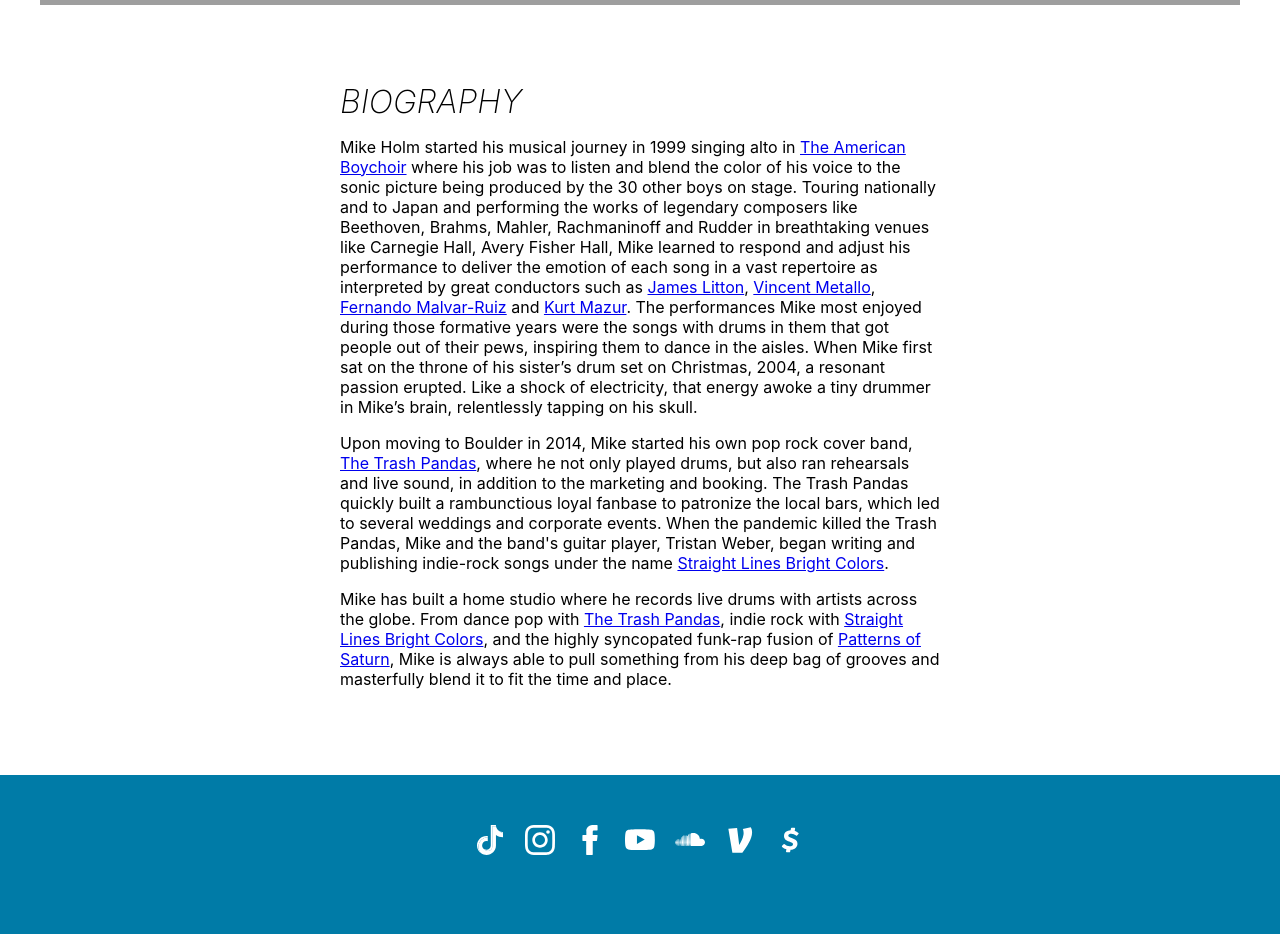
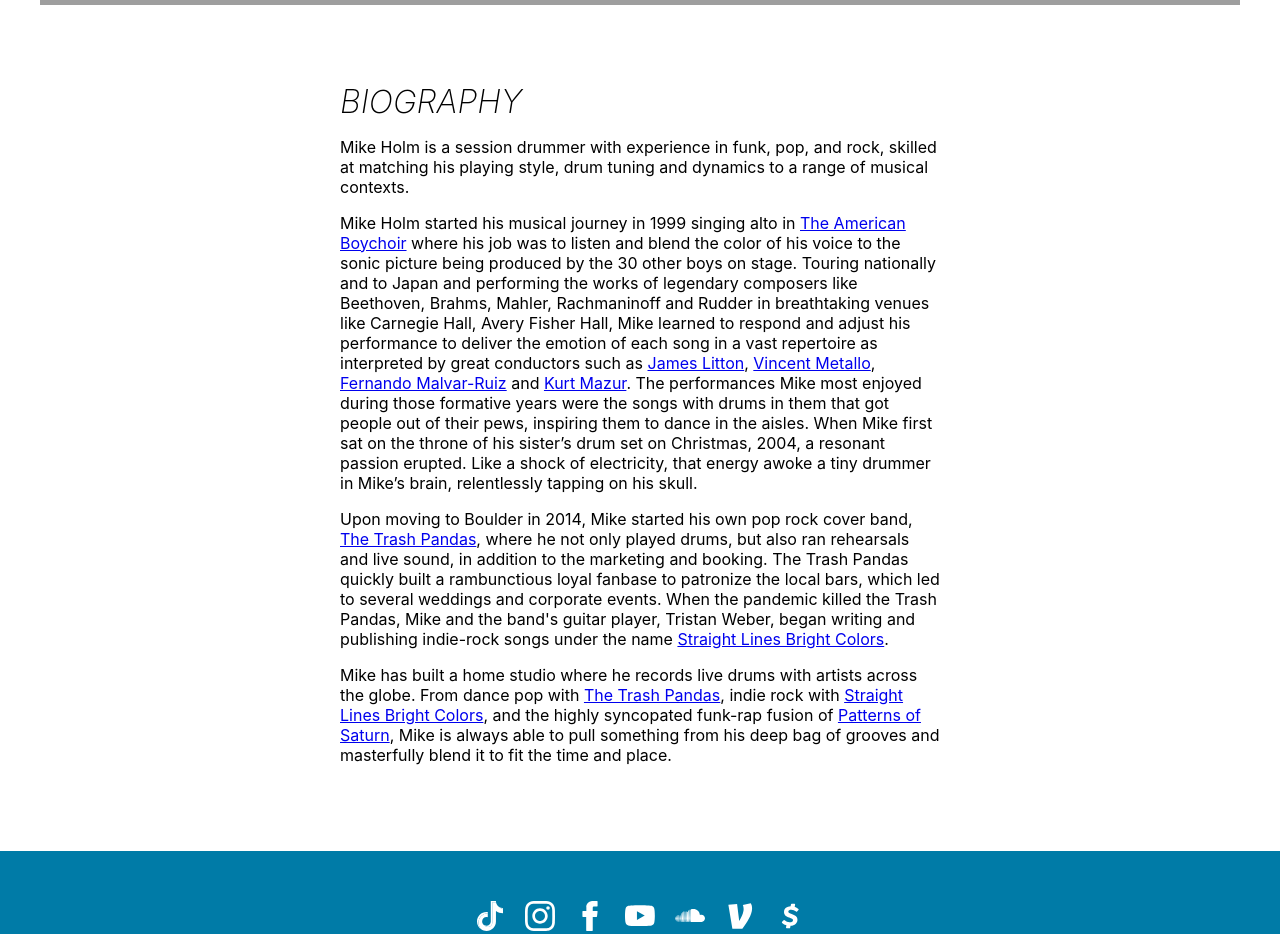
Before and after one commit to coldpour/mikeholmmusic, a React (Create React App) app: page / in a window 1280 px wide. Shown: the part 1400-2334 px from the top of the page. Before the commit the page ends 2305 px from the top, so only its background shows below. Built offline with nearby package versions, Linux system fonts and the light colour scheme; grey boxes are pictures that could not be loaded.

Commit message:
add summary line to bio

```diff
--- a/src/BioSection.js
+++ b/src/BioSection.js
@@ -32,6 +32,11 @@
     <Root>
       <Constraint>
         <Heading>Biography</Heading>
+        <p>
+          Mike Holm is a session drummer with experience in funk, pop, and rock,
+          skilled at matching his playing style, drum tuning and dynamics to a
+          range of musical contexts.
+        </p>
         <p>
           Mike Holm started his musical journey in 1999 singing alto in{" "}
           <Link href="https://americanboychoir.org/">
```
